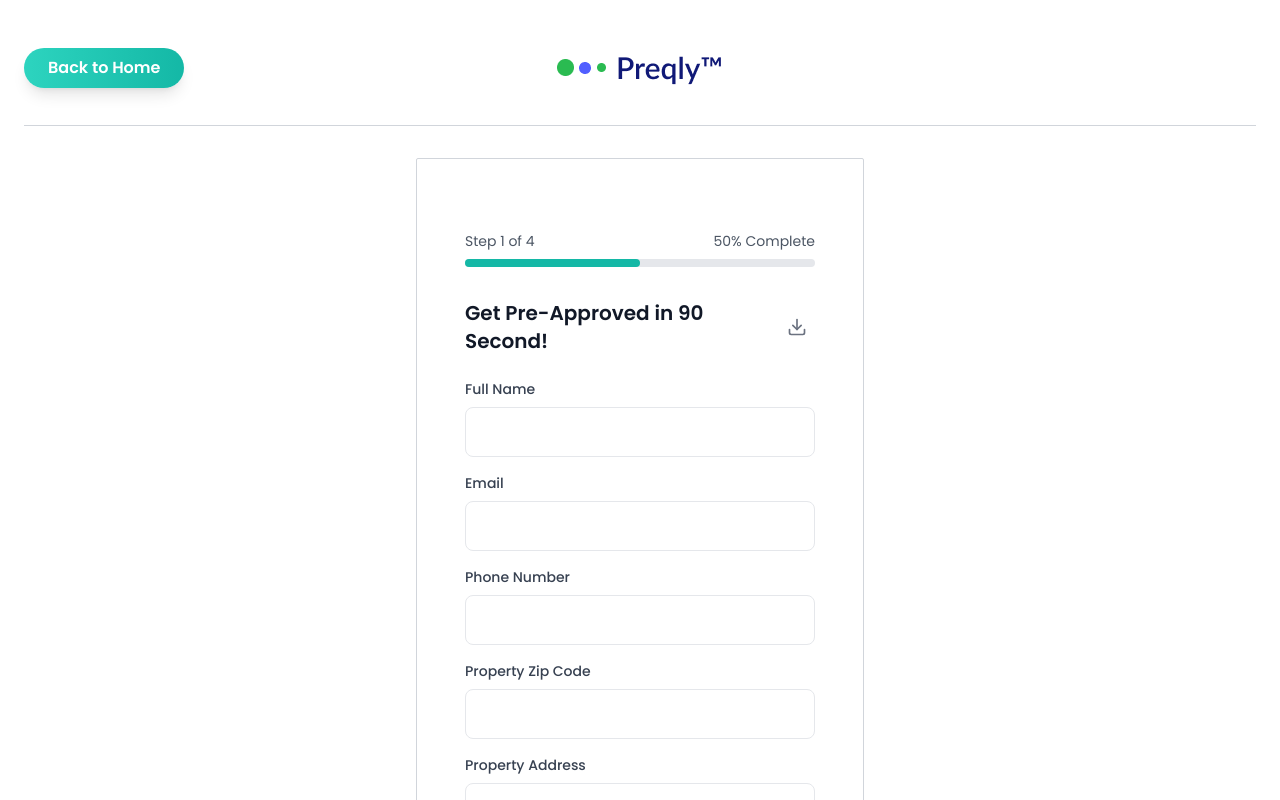
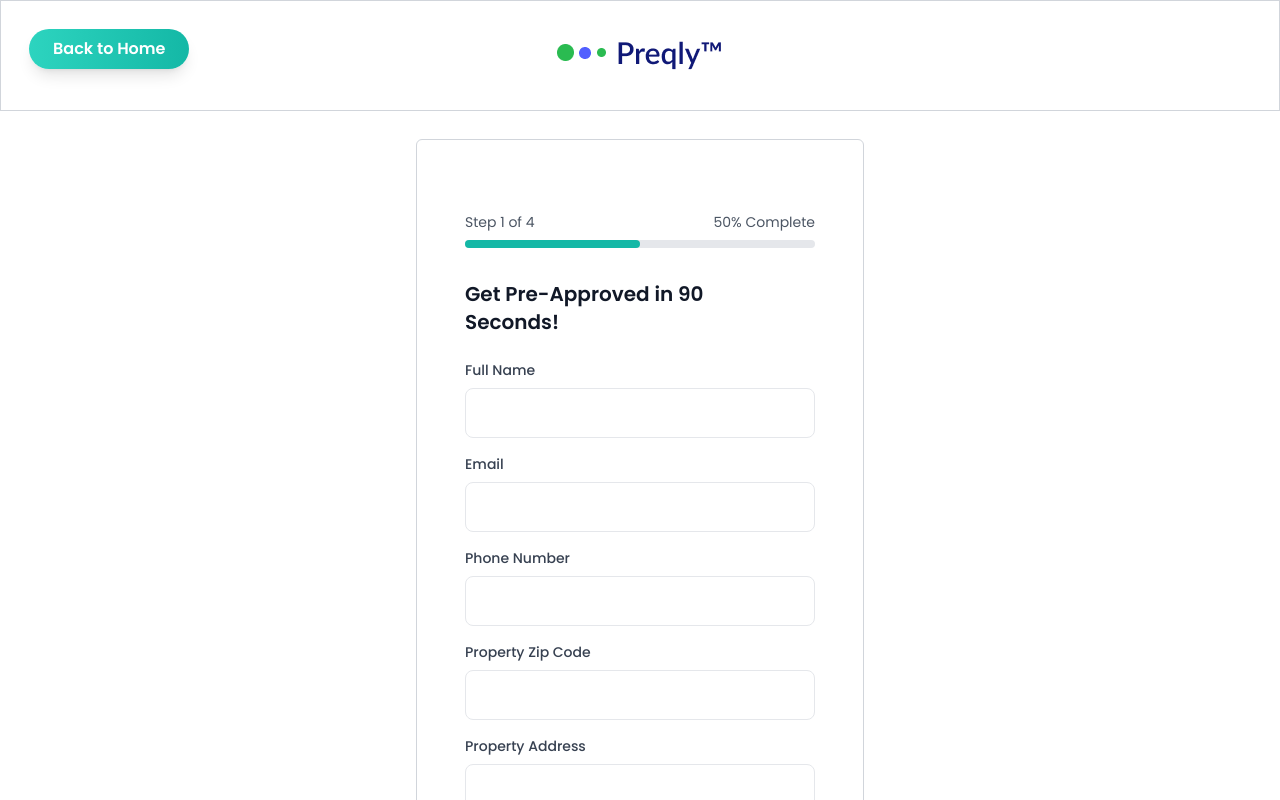
Before and after one commit to J-sense/Prqly, a React (Vite) app: page /pre-approval in a window 1280 px wide. Shown: the top 800 px of the page. Built offline with nearby package versions, Linux system fonts and the light colour scheme; a web font is replaced by a local one.

Commit message:
remove dawonload button from approval form

```diff
--- a/src/Pages/PreApprovalForm.jsx
+++ b/src/Pages/PreApprovalForm.jsx
@@ -98,30 +98,28 @@ export default function PreApprovalForm() {
   console.log(errors);
   return (
     <div className="">
-      <div className="relative bg-white p-6">
+      <div className="relative bg-white p-2 border border-gray-300">
         {/* Back Button */}
-        <div className="absolute top-12 left-6 font-popins">
+        <div className="absolute p-5 font-popins">
           <Link to="/">
-            <button className="bg-gradient-to-r from-teal-400 to-teal-500 hover:from-teal-500 hover:to-teal-600 text-white font-semibold py-2 px-6 rounded-full shadow-lg transition-all duration-300 ease-in-out">
+            <button className="bg-gradient-to-r  from-teal-400 to-teal-500 hover:from-teal-500 hover:to-teal-600 text-white font-semibold py-2 px-6 rounded-full shadow-lg transition-all duration-300 ease-in-out">
               Back to Home
             </button>
           </Link>
         </div>
 
         {/* Logo centered */}
-        <div className="flex justify-center items-center py-8">
+        <div className="hidden md:flex justify-center items-center py-8">
           <Logo height="100" width="100" />
         </div>
 
         {/* Divider */}
-        <div className="py-2">
-          <hr className="border-gray-300" />
-        </div>
+
       </div>
 
       {/* Back to Home Button */}
 
-      <div className="min-h-screen font-popins border border-gray-300 rounded-sm p-6 mx-auto max-w-md">
+      <div className="min-h-screen font-popins border my-7 rounded-md border-gray-300 p-6 mx-auto max-w-md">
         <div className="max-w-md mx-auto bg-white my-6">
           <div className="px-6 pt-6 pb-4">
             <div className="flex justify-between items-center text-sm text-gray-600 mb-2">
@@ -139,14 +137,14 @@ export default function PreApprovalForm() {
           <div className="px-6 pb-6">
             <div className="flex items-center justify-between mb-6">
               <h1 className="text-xl font-semibold text-gray-900">
-                Get Pre-Approved in 90 Second!
+                Get Pre-Approved in 90 Seconds!
               </h1>
               <button
                 type="button"
                 onClick={handleDownloadPdf}
                 className="p-2 text-gray-500 hover:text-gray-700"
               >
-                <Download className="w-5 h-5" />
+                {/* <Download className="w-5 h-5" /> */}
               </button>
             </div>
 
```
